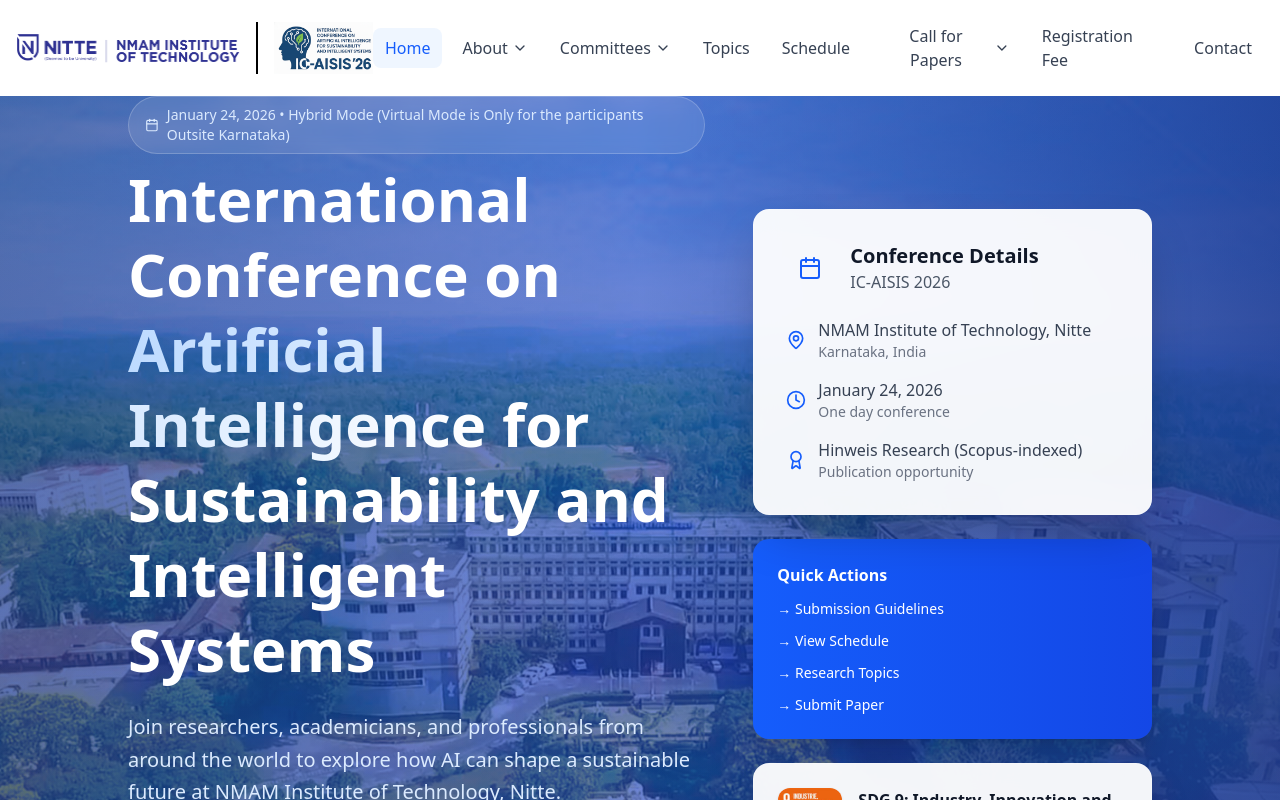
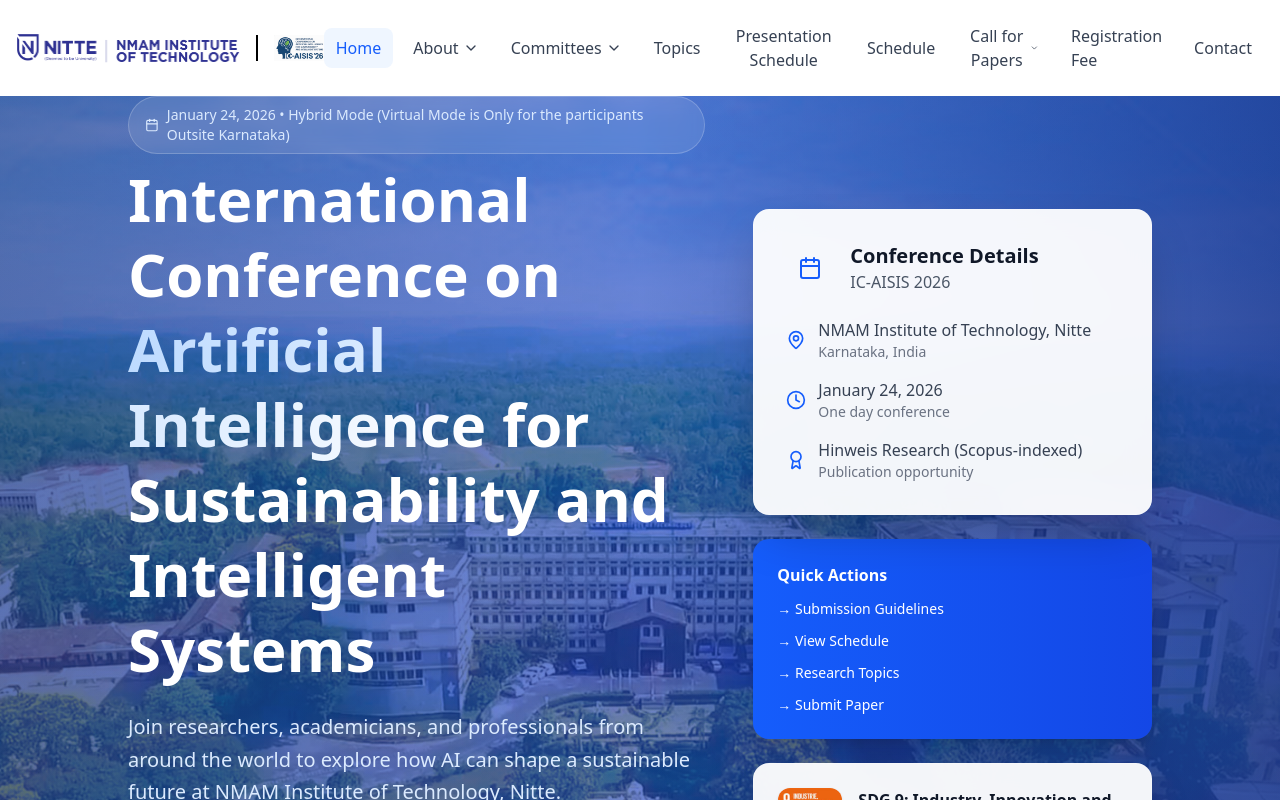
Before and after one commit to nandanpi/ic-aisis-25, a Next.js app: page / in a window 1280 px wide. Shown: the top 800 px of the page. Built offline with nearby package versions, Linux system fonts and the light colour scheme.

Commit message:
refac: Schedule Added

```diff
--- a/src/components/layout/Navbar.tsx
+++ b/src/components/layout/Navbar.tsx
@@ -39,9 +39,16 @@ const Navbar = () => {
   interface NavItemWithDropdown extends NavItemBase {
     dropdown: NavLinkItem[];
     href?: undefined;
+    downloadUrl?: undefined;
   }
 
-  type NavItem = NavItemWithHref | NavItemWithDropdown;
+  interface NavItemWithDownload extends NavItemBase {
+    downloadUrl: string;
+    href?: undefined;
+    dropdown?: undefined;
+  }
+
+  type NavItem = NavItemWithHref | NavItemWithDropdown | NavItemWithDownload;
 
   const navLinks: NavItem[] = [
     { href: "/", label: "Home" },
@@ -92,6 +99,10 @@ const Navbar = () => {
       ],
     },
     { href: "/topics", label: "Topics" },
+    {
+      downloadUrl: "https://docs.google.com/document/d/1lV8SbSj5a6jP94OIQOtXA3eA0yMFt3bKzyRD9aav68o/export?format=pdf",
+      label: "Presentation Schedule"
+    },
     { href: "/schedule", label: "Schedule" },
     {
       label: "Call for Papers",
@@ -132,10 +143,20 @@ const Navbar = () => {
     return dropdown.some((item) => pathname === item.href);
   };
 
+  const handleDownload = (url: string) => {
+    // Create a temporary anchor element to trigger download
+    const link = document.createElement('a');
+    link.href = url;
+    link.target = '_blank';
+    link.download = 'resources.pdf';
+    document.body.appendChild(link);
+    link.click();
+    document.body.removeChild(link);
+  };
+
   return (
     <nav
-      className={`fixed top-0 left-0 right-0 z-50 transition-all duration-300 bg-white ${
-        scrolled ? "glass-effect shadow-lg" : "shadow-none"
+      className={`fixed top-0 left-0 right-0 z-50 transition-all duration-300 bg-white ${scrolled ? "glass-effect shadow-lg" : "shadow-none"
         }`}
     >
       <div className="flex justify-between items-center p-4">
@@ -162,8 +183,7 @@ const Navbar = () => {
                 onMouseLeave={() => setDropdownOpen(null)}
               >
                 <button
-                  className={`flex items-center space-x-1 py-2 px-3 rounded-lg transition-all duration-200 ${
-                    (link.label === "About" && isAnyAboutTabActive()) ||
+                  className={`flex items-center space-x-1 py-2 px-3 rounded-lg transition-all duration-200 ${(link.label === "About" && isAnyAboutTabActive()) ||
                     (link.label === "Committees" &&
                       isAnyCommitteesTabActive()) ||
                     (link.label === "Call for Papers" &&
@@ -177,8 +197,7 @@ const Navbar = () => {
                 </button>
 
                 <div
-                  className={`absolute top-full left-0 mt-2 w-56 bg-white rounded-xl shadow-xl border border-gray-100 py-2 transition-all duration-200 ${
-                    dropdownOpen === link.label
+                  className={`absolute top-full left-0 mt-2 w-56 bg-white rounded-xl shadow-xl border border-gray-100 py-2 transition-all duration-200 ${dropdownOpen === link.label
                     ? "opacity-100 visible translate-y-0"
                     : "opacity-0 invisible translate-y-2"
                     }`}
@@ -188,8 +207,7 @@ const Navbar = () => {
                       <Link
                         key={item.href}
                         href={item.href}
-                        className={`block px-4 py-3 text-sm transition-colors ${
-                          link.label === "About"
+                        className={`block px-4 py-3 text-sm transition-colors ${link.label === "About"
                           ? isAboutTabActive(item.tabId)
                             ? "text-blue-600 bg-blue-50"
                             : "text-gray-700 hover:text-blue-600 hover:bg-gray-50"
@@ -207,12 +225,19 @@ const Navbar = () => {
                     ))}
                 </div>
               </div>
+            ) : "downloadUrl" in link ? (
+              <button
+                key={index}
+                onClick={() => handleDownload(link.downloadUrl)}
+                className="py-2 px-3 rounded-lg font-medium transition-all duration-200 text-gray-700 hover:text-blue-600 hover:bg-gray-50"
+              >
+                {link.label}
+              </button>
             ) : (
               <Link
-                key={"href" in link ? link.href : index.toString()}
-                href={"href" in link ? link.href : "#"}
-                className={`py-2 px-3 rounded-lg font-medium transition-all duration-200 ${
-                  "href" in link && isPageActive(link.href)
+                key={"href" in link && link.href ? link.href : index.toString()}
+                href={"href" in link && link.href ? link.href : "#"}
+                className={`py-2 px-3 rounded-lg font-medium transition-all duration-200 ${"href" in link && link.href && isPageActive(link.href)
                   ? "text-blue-600 bg-blue-50"
                   : "text-gray-700 hover:text-blue-600 hover:bg-gray-50"
                   }`}
@@ -238,8 +263,7 @@ const Navbar = () => {
               "dropdown" in link ? (
                 <div key={index}>
                   <button
-                    className={`w-full text-left py-3 px-4 font-medium rounded-lg transition-colors ${
-                      (link.label === "About" && isAnyAboutTabActive()) ||
+                    className={`w-full text-left py-3 px-4 font-medium rounded-lg transition-colors ${(link.label === "About" && isAnyAboutTabActive()) ||
                       (link.label === "Committees" &&
                         isAnyCommitteesTabActive()) ||
                       (link.label === "Call for Papers" &&
@@ -267,8 +291,7 @@ const Navbar = () => {
                         <Link
                           key={item.href}
                           href={item.href}
-                          className={`block py-2 px-4 text-sm rounded-lg transition-colors ${
-                            link.label === "About"
+                          className={`block py-2 px-4 text-sm rounded-lg transition-colors ${link.label === "About"
                             ? isAboutTabActive(item.tabId)
                               ? "text-blue-600 bg-blue-50"
                               : "text-gray-600 hover:text-blue-600 hover:bg-gray-50"
@@ -288,12 +311,22 @@ const Navbar = () => {
                     </div>
                   )}
                 </div>
+              ) : "downloadUrl" in link ? (
+                <button
+                  key={index}
+                  onClick={() => {
+                    handleDownload(link.downloadUrl);
+                    setMenuOpen(false);
+                  }}
+                  className="block w-full text-left py-3 px-4 font-medium rounded-lg transition-colors text-gray-700 hover:text-blue-600 hover:bg-gray-50"
+                >
+                  {link.label}
+                </button>
               ) : (
                 <Link
-                  key={"href" in link ? link.href : index.toString()}
-                  href={"href" in link ? link.href : "#"}
-                  className={`block py-3 px-4 font-medium rounded-lg transition-colors ${
-                    "href" in link && isPageActive(link.href)
+                  key={"href" in link && link.href ? link.href : index.toString()}
+                  href={"href" in link && link.href ? link.href : "#"}
+                  className={`block py-3 px-4 font-medium rounded-lg transition-colors ${"href" in link && link.href && isPageActive(link.href)
                     ? "text-blue-600 bg-blue-50"
                     : "text-gray-700 hover:text-blue-600 hover:bg-gray-50"
                     }`}
```
Lines whose indentation alone changed are shown as unchanged.
